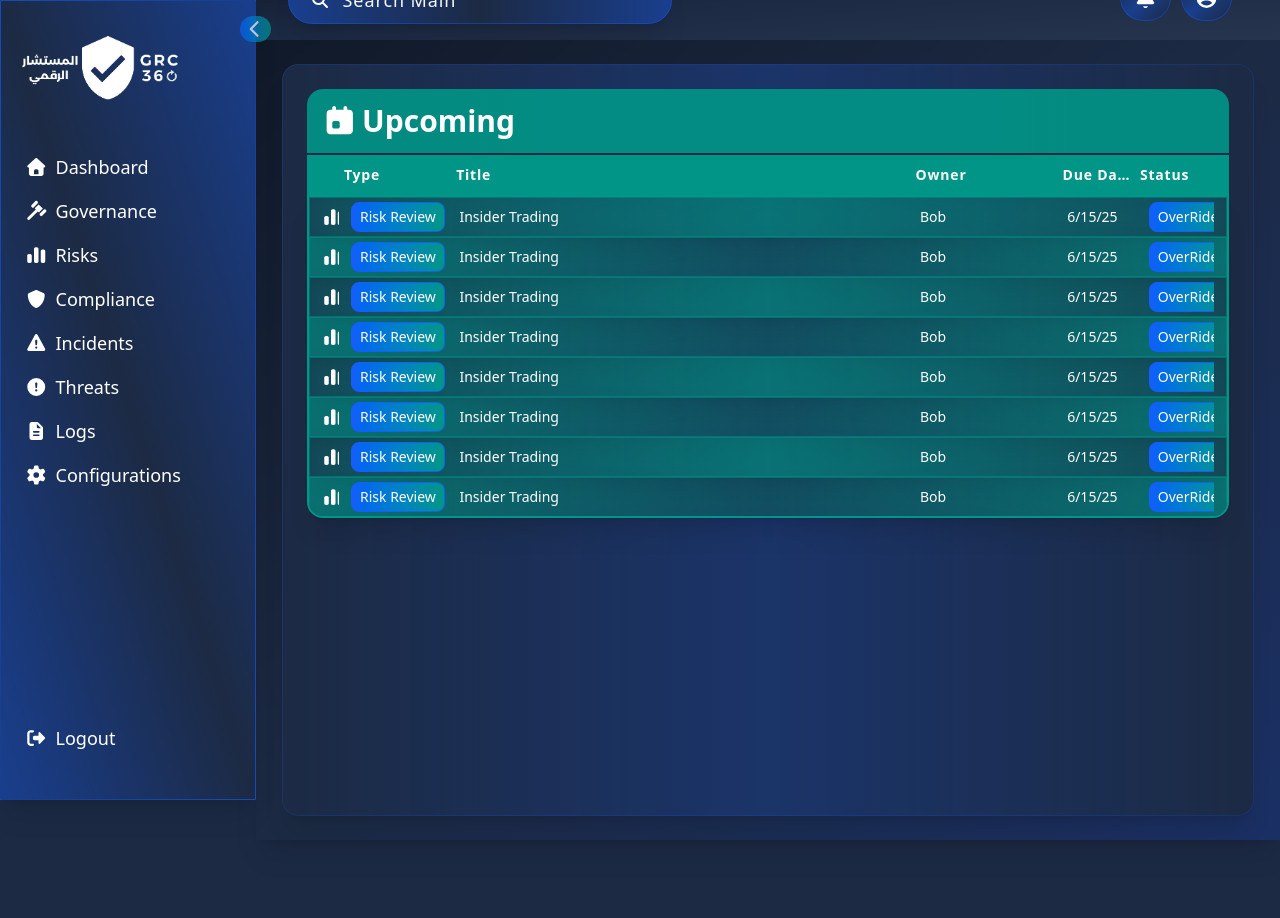
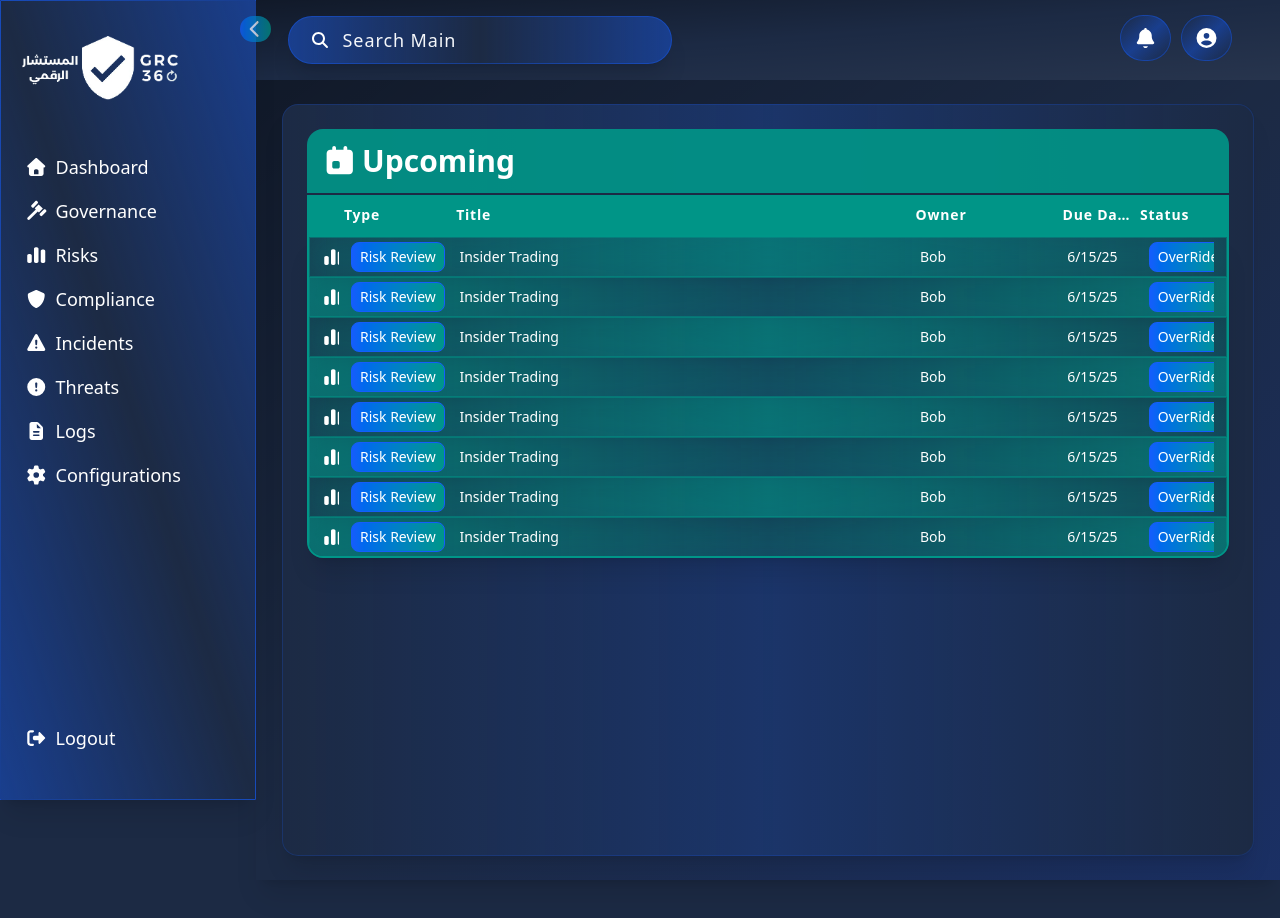
Before and after one commit to AhmedWaleedKalifa/GRC360, a React (Vite) app in the folder FrontEnd/: page /dashboard in a window 1280 px wide. Shown: the top 918 px of the page. Built offline with nearby package versions, Linux system fonts and the light colour scheme.

Commit message:
fix: fix navigation bar layout problems

```diff
--- a/FrontEnd/src/components/NavBar.jsx
+++ b/FrontEnd/src/components/NavBar.jsx
@@ -3,9 +3,11 @@ import { FontAwesomeIcon } from '@fortawesome/react-fontawesome'
 import React from 'react'
 import SearchBar from "./SearchBar"
 import { Link } from 'react-router-dom'
-function NavBar({active}) {
+function NavBar({active,open}) {
+    let width= window.innerWidth;
+
     return (
-        <nav className="sticky shrink-0 min-h-20 h-20 w-full flex flex-row items-center justify-between bg-gradient-to-br bg-navy from-black/40 via-transparent to-white/5 backdrop-blur-md shadow-xl px-4 ">
+        <nav className={`sticky shrink-0 min-h-20 h-20 w-[${width}px] ${open?`ml-64`:'ml-22'} flex flex-row items-center justify-between bg-gradient-to-br bg-navy from-black/40 via-transparent to-white/5 backdrop-blur-md shadow-xl px-4 `}>
             <SearchBar active={active} />
             <div className='w-[50%] h-full flex flex-row items-center justify-end  px-8'>
                 <Link to="/notifications" title="Notifications">
--- a/FrontEnd/src/pages/Dashboard.jsx
+++ b/FrontEnd/src/pages/Dashboard.jsx
@@ -42,13 +42,13 @@ useEffect(()=>{
 }
 
 />}
+<NavBar  active={active} open={open} />
 
       <div className="min-h-screen w-full bg-navy"   style={ flag ? { height: "100%" } : {height:"100vh"}}>
       <div className="flex flex-row h-screen w-full items-center">
 
       <SideBar open={open} setOpen={setOpen} setActive={setActive} />
         <div className="w-full h-full flex flex-col justify-center">
-          <NavBar  active={active} />
           <div className="w-full  h-full flex flex-col  py-6   items-center   bg-navy  bg-gradient-to-br from-black/40 via-transparent to-blue-700/20 backdrop-blur-md shadow-xl">
 
           <main   style={{ maxWidth: `${width}px` }}>
```
